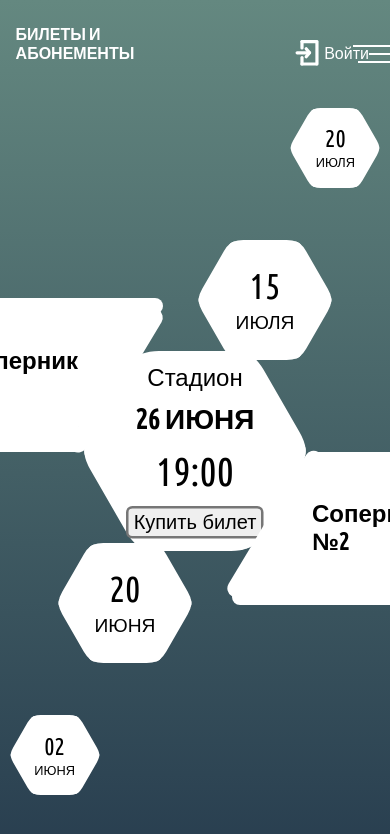
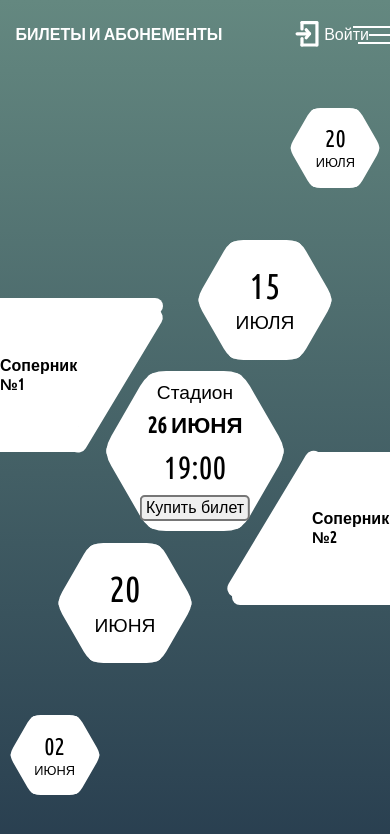
Before and after one commit to CodeMashine/informatikatest, a React (Create React App) app: page / in a window 390 px wide. Shown: the top 834 px of the page. Built offline with nearby package versions, Linux system fonts and the light colour scheme.

Commit message:
feat: fix hexagon scale

```diff
--- a/src/styles/header.css
+++ b/src/styles/header.css
@@ -104,6 +104,6 @@
 
 @media screen and (max-width: 1000px) {
     .header_nav {
-        opacity: 0;
+        display: none;
     }
 }
--- a/src/styles/hexagon.css
+++ b/src/styles/hexagon.css
@@ -131,3 +131,10 @@
         padding: 0;
     }
 }
+
+
+@media screen and (max-width: 650px) {
+    .active {
+        transform: scale(2)
+    }
+}
--- a/src/styles/oponents.css
+++ b/src/styles/oponents.css
@@ -4,7 +4,7 @@
     align-self: flex-start;
     height: 50%;
     width: 35%;
-    font-size: 65%;
+    font-size: 100%;
 }
 
 .main_oponent-left::before {
@@ -49,7 +49,7 @@
     align-self: flex-end;
     height: 50%;
     width: 35%;
-    font-size: 65%;
+    font-size: 100%;
 }
 
 
@@ -140,4 +140,11 @@
 }
 
 
-@media screen and (max-width: 860px) {}
+@media screen and (max-width: 700px) {
+
+    .oponent-right_name,
+    .oponent-left_name {
+        font-size: 1rem;
+
+    }
+}
```
